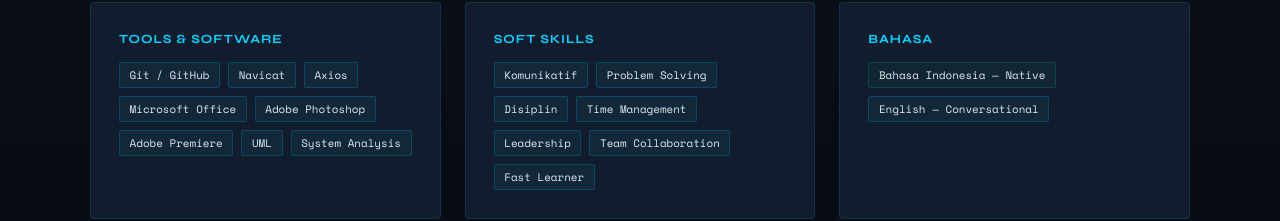
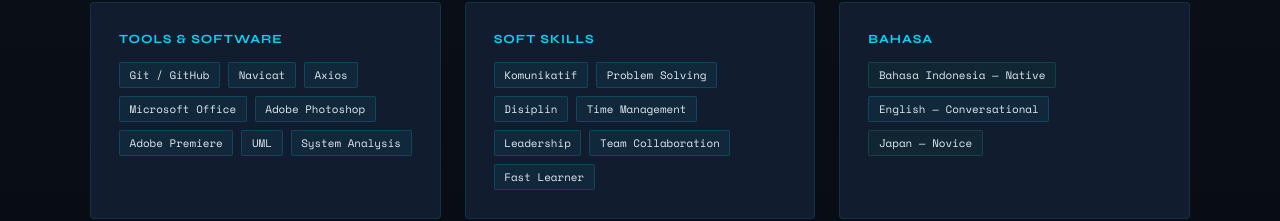
Before and after one commit to Mhmdnail/Mhmdnail.github.io, a plain HTML site: page index.html in a window 1280 px wide. Shown: the part 3157-3378 px from the top of the page. Drawn offline with nearby package versions, Linux system fonts and the light colour scheme.

Commit message:
Add Japan language skill tag to index.html

```diff
--- a/index.html
+++ b/index.html
@@ -804,6 +804,7 @@
         <div class="skill-tags">
           <span class="skill-tag green">Bahasa Indonesia — Native</span>
           <span class="skill-tag">English — Conversational</span>
+          <span class="skill-tag green">Japan — Novice</span>
         </div>
       </div>
     </div>
```
